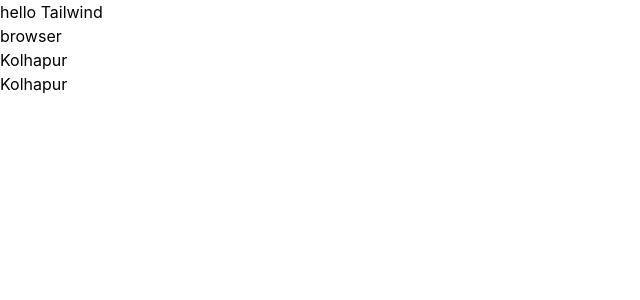
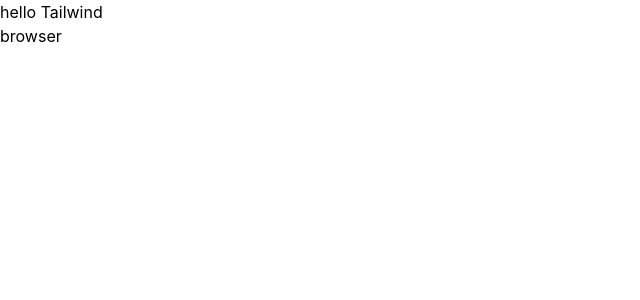
Before and after one commit to SaiBhuvad10/V-P-Elevators, a React (Create React App) app: page / in a window 1280 px wide. Shown: the top 300 px of the page, without its empty margins (0-640 px from the left). Built offline with nearby package versions, Linux system fonts and the light colour scheme.

Commit message:
Redo All

```diff
--- a/src/App.js
+++ b/src/App.js
@@ -5,8 +5,6 @@
     <div>
       <h1 className='mt-24 font-bold'>hello Tailwind</h1>
       <p className='text-red-900 mx-48'>browser</p>
-      <h1 className="text-5xl">Kolhapur</h1>
-      <h1 className="text-5xl">Kolhapur</h1>
     </div>
   );
 }
```
